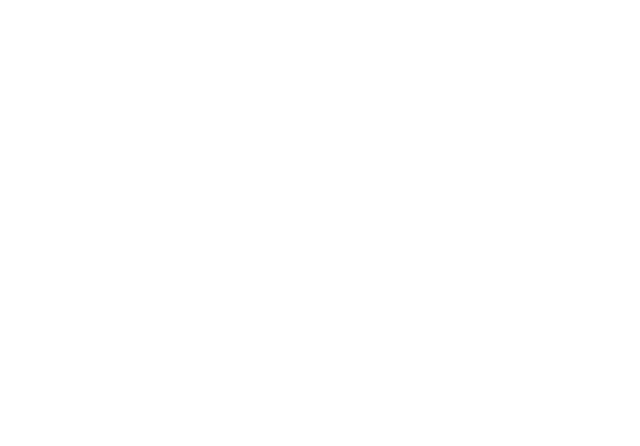
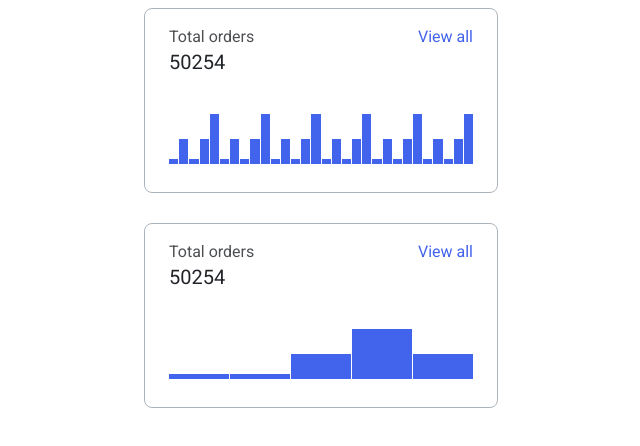
Before and after one commit to js-tasks-ru/htmlcss-20210708_warma2d, a website: page 04-lection2/01-histogram/index.html in a window 1280 px wide. Shown: the whole page, without its empty margins (319-959 px from the left). Drawn offline with Linux system fonts and the light colour scheme.

Commit message:
added histogram

```diff
--- a/04-lection2/01-histogram/histogram.css
+++ b/04-lection2/01-histogram/histogram.css
@@ -0,0 +1,66 @@
+.histogram {
+    width: 354px;
+    height: 185px;
+    border-radius: 8px;
+    border: 1px solid var(--grey-3);
+    background-color: var(--white);
+    padding: 16px 24px 24px;
+    font-family: Inter;
+}
+
+.histogram__header {
+    width: 100%;
+    display: flex;
+    justify-content: space-between;
+}
+
+.histogram__leftInfo, .histogram__rightInfo, .histogram__value {
+    font-style: normal;
+    font-weight: normal;
+    font-size: 16px;
+    line-height: 24px;
+}
+
+.histogram__leftInfo {
+    color: var(--black);
+    opacity: 0.8;
+}
+
+.histogram__rightInfo {
+    color: var(--blue-2);
+}
+
+.histogram__value {
+    font-size: 20px;
+    line-height: 26px;
+    color: var(--black);
+}
+
+.histogram__columns {
+    display: flex;
+    flex-basis: 100%;
+    gap: 1px;
+    height: 50px;
+    margin-top: 39px;
+    align-items: flex-end;
+}
+
+.histogram__column {
+    flex-shrink: 1;
+    flex-grow: 1;
+    background-color: var(--blue-2);
+    min-width: 9px;
+    max-width: 100%;
+}
+
+.histogram__column_min {
+    height: 10%;
+}
+
+.histogram__column_middle {
+    height: 50%;
+}
+
+.histogram__column_max {
+    height: 100%;
+}
--- a/04-lection2/01-histogram/index.html
+++ b/04-lection2/01-histogram/index.html
@@ -4,8 +4,73 @@
     <head>
         <link rel="stylesheet" href="../../assets/css/main.css">
         <link rel="stylesheet" href="./histogram.css">
+        <style>
+            .body {
+                display: flex;
+                justify-content: center;
+                flex-direction: column;
+                align-items: center;
+            }
+
+            .mt30 {
+                margin-top: 30px;
+            }
+        </style>
     </head>
-    <body>
+    <body class="body">
+        <div class="histogram">
+            <div class="histogram__header">
+                <div class="histogram__leftInfo">Total orders</div>
+                <div class="histogram__rightInfo">View all</div>
+            </div>
+            <div class="histogram__value">50254</div>
+            <div class="histogram__columns">
+                <div class="histogram__column histogram__column_min"></div>
+                <div class="histogram__column histogram__column_middle"></div>
+                <div class="histogram__column histogram__column_min"></div>
+                <div class="histogram__column histogram__column_middle"></div>
+                <div class="histogram__column histogram__column_max"></div>
+                <div class="histogram__column histogram__column_min"></div>
+                <div class="histogram__column histogram__column_middle"></div>
+                <div class="histogram__column histogram__column_min"></div>
+                <div class="histogram__column histogram__column_middle"></div>
+                <div class="histogram__column histogram__column_max"></div>
+                <div class="histogram__column histogram__column_min"></div>
+                <div class="histogram__column histogram__column_middle"></div>
+                <div class="histogram__column histogram__column_min"></div>
+                <div class="histogram__column histogram__column_middle"></div>
+                <div class="histogram__column histogram__column_max"></div>
+                <div class="histogram__column histogram__column_min"></div>
+                <div class="histogram__column histogram__column_middle"></div>
+                <div class="histogram__column histogram__column_min"></div>
+                <div class="histogram__column histogram__column_middle"></div>
+                <div class="histogram__column histogram__column_max"></div>
+                <div class="histogram__column histogram__column_min"></div>
+                <div class="histogram__column histogram__column_middle"></div>
+                <div class="histogram__column histogram__column_min"></div>
+                <div class="histogram__column histogram__column_middle"></div>
+                <div class="histogram__column histogram__column_max"></div>
+                <div class="histogram__column histogram__column_min"></div>
+                <div class="histogram__column histogram__column_middle"></div>
+                <div class="histogram__column histogram__column_min"></div>
+                <div class="histogram__column histogram__column_middle"></div>
+                <div class="histogram__column histogram__column_max"></div>
+            </div>
+        </div>
 
+        <div class="histogram mt30">
+            <div class="histogram__header">
+                <div class="histogram__leftInfo">Total orders</div>
+                <div class="histogram__rightInfo">View all</div>
+            </div>
+            <div class="histogram__value">50254</div>
+            <div class="histogram__columns">
+                <div class="histogram__column histogram__column_min"></div>
+                <div class="histogram__column histogram__column_min"></div>
+                <div class="histogram__column histogram__column_middle"></div>
+                <div class="histogram__column histogram__column_max"></div>
+                <div class="histogram__column histogram__column_middle"></div>
+            </div>
+        </div>
     </body>
 </html>
--- a/assets/css/main.css
+++ b/assets/css/main.css
@@ -6,6 +6,7 @@
     --pink: #F784AD;
     --purple: #7048E8;
     --blue: #374FC7;
+    --blue-2: #4263EB;
     --red: #F03D3E;
     --grey-1: #F8F9FA;
     --grey-2: #DDE2E5;
```
